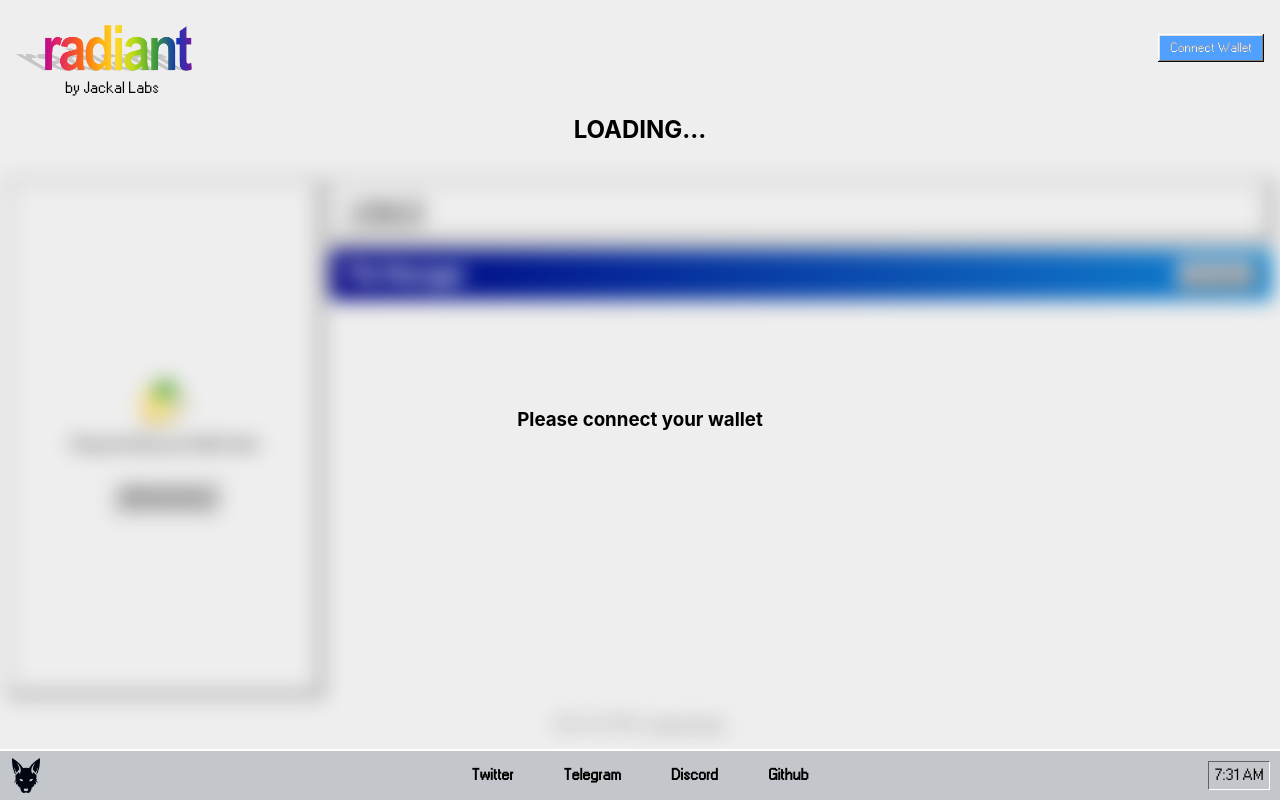
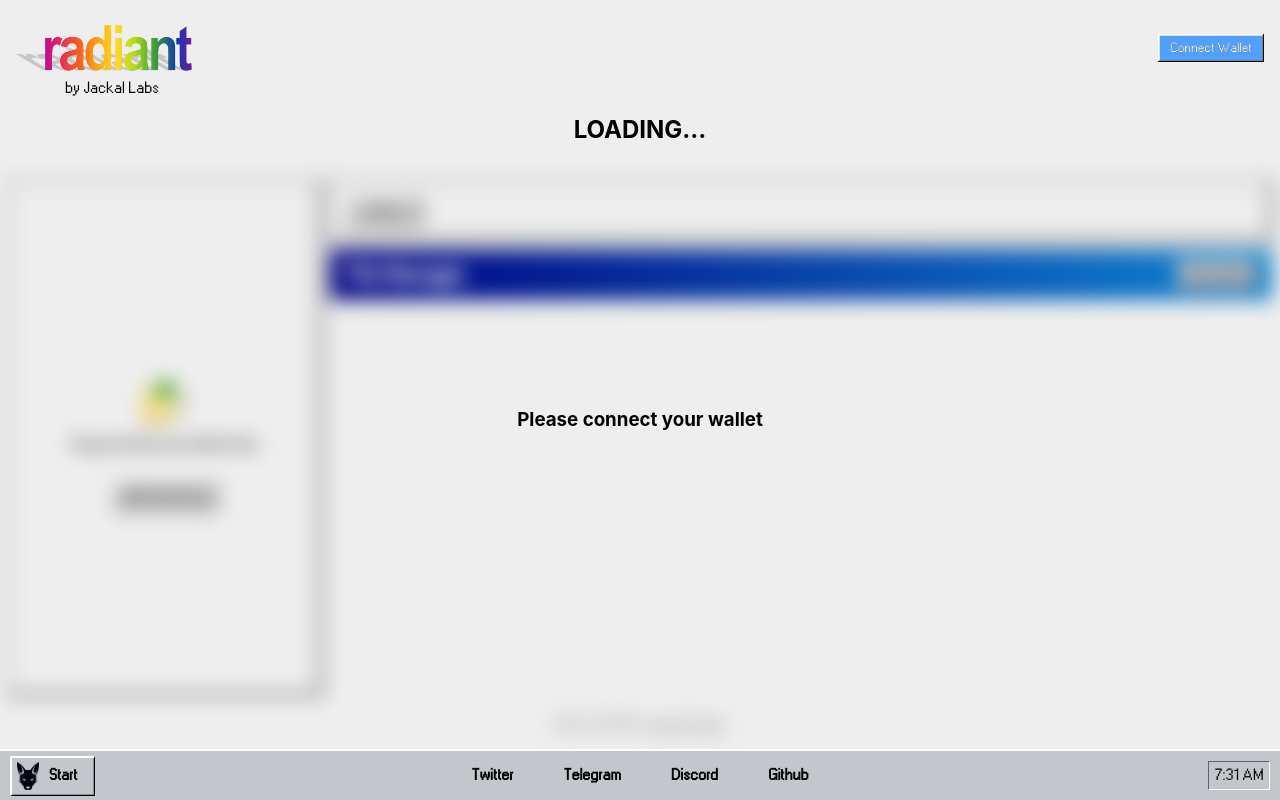
Before and after one commit to jtoba66/radiant-uploader, a React (Create React App) app: page / in a window 1280 px wide. Built offline with nearby package versions, Linux system fonts and the light colour scheme.

Commit message:
clean up footer

```diff
--- a/public/index.html
+++ b/public/index.html
@@ -7,7 +7,7 @@
     <meta name="theme-color" content="#000000" />
     <meta
       name="description"
-      content="Web site created using create-react-app"
+      content=""
     />
     <link rel="apple-touch-icon" href="%PUBLIC_URL%/logo192.png" />
     <!--
--- a/src/App.css
+++ b/src/App.css
@@ -10,12 +10,6 @@ html{
 }
 h1,p{
   margin: 10px;
-}
-
-#jkl_logo {
-  margin-top: auto;
-  margin-bottom: auto;
-  height: 100%;
 }
 
 .windows-font{
@@ -314,5 +308,20 @@ z-index: 1;
   border-width: 1px 1.5px 1.5px 1px;
   border-color: rgba(0, 0, 0, 0.5) rgb(255, 255, 255) rgb(255, 255, 255) rgba(0, 0, 0, 0.5);
   border-style: solid;
+}
 
+#jkl_logo {
+  margin-top: auto;
+  margin-bottom: auto;
+  height: 80%;
 }
+
+.start-btn {
+  box-shadow: rgb(255, 255, 255) 1px 1px 0px 1px inset, rgb(134, 138, 142) 0px 0px 0px 1px inset, rgb(0, 0, 0) 1px 1px 0px 0px;
+  border: none;
+  background: rgb(195, 199, 203);
+  width: 80px !important;
+  display: flex;
+  align-items: center;
+  justify-content: center;
+}
--- a/src/App.tsx
+++ b/src/App.tsx
@@ -2,12 +2,11 @@ import React, { useEffect, useRef, useMemo, ReactEventHandler } from "react"
 import { useState } from "react"
 import "./App.css"
 
-import Clock from "./components/Clock"
+import Footer from "./components/Footer"
 
 import loading_cat from "./assets/loading_cat.gif"
 import loading_cat_smol from "./assets/loading_cat_smol.gif"
 import official_logo from "./assets/radiant_official_logo.png"
-import jackal_logo from "./assets/Jackal_icon.png"
 import file_icon from "./assets/file.png"
 import upload_icon from "./assets/upload.png"
 import folder_icon from "./assets/folder_close.png"
@@ -437,7 +436,9 @@ function App() {
 				</div>
 			</div>
 			{loading && <h2>LOADING...</h2>}
-			{wallet == null && <h3 className="total-center">Please connect your wallet</h3>}
+			{wallet == null && (
+				<h3 className='total-center'>Please connect your wallet</h3>
+			)}
 			<div className={"main-body " + (wallet == null ? "blurry" : "")}>
 				{/* LEFT */}
 				<div
@@ -585,45 +586,19 @@ function App() {
 						))}
 					</div>
 				</div>
-				<p className="col-double windows-font" style={{ color: "gray" }}>Built with { "❤︎" }  by <a style={{ color: "gray" }} href="https://www.jackallabs.io/" target="_blank">Jackal Labs</a></p>
-			</div>
-
-			<div className='footer windows-font'>
-				<a href="https://www.youtube.com/watch?v=dQw4w9WgXcQ" target="_blank" style={{display: "flex", margin: "5px", marginLeft: "10px", padding: "2px", height: "35px", width: "min-content", cursor: "pointer"}}>
-					<img alt='Jackal Logo' id='jkl_logo' src={jackal_logo} />
-				</a>
-				<div>
+				<p className='col-double windows-font' style={{ color: "gray" }}>
+					Built with {"❤︎"} by{" "}
 					<a
-						href='https://twitter.com/Jackal_Protocol'
-						target='blank'
+						style={{ color: "gray" }}
+						href='https://www.jackallabs.io/'
+						target='_blank'
 						rel='noreferrer'
 					>
-						Twitter
+						Jackal Labs
 					</a>
-					<a
-						href='https://t.me/+rtuZnbTlHaIzNjVh'
-						target='blank'
-						rel='noreferrer'
-					>
-						Telegram
-					</a>
-					<a
-						href='https://discord.com/invite/5GKym3p6rj'
-						target='blank'
-						rel='noreferrer'
-					>
-						Discord
-					</a>
-					<a
-						href='https://github.com/JackalLabs/'
-						target='blank'
-						rel='noreferrer'
-					>
-						Github
-					</a>
-				</div>
-				<Clock />
+				</p>
 			</div>
+			<Footer />
 		</div>
 	)
 }
--- a/src/components/Clock.js
+++ b/src/components/Clock.js
@@ -34,7 +34,7 @@ export default function Clock() {
 
 	return (
 		<div>
-			<p className='clock'>{clock}</p>
+			<p className='clock'>{clock || "00:00"}</p>
 		</div>
 	)
 }
--- /dev/null
+++ b/src/components/Footer.js
@@ -0,0 +1,60 @@
+import React from "react"
+
+import Clock from "./Clock"
+import jackal_logo from "../assets/Jackal_icon.png"
+
+export default function Footer() {
+	return (
+		<div className='footer windows-font'>
+			<a
+				className='start-btn'
+				href='https://www.youtube.com/watch?v=dQw4w9WgXcQ'
+				target='_blank'
+				style={{
+					display: "flex",
+					margin: "5px",
+					marginLeft: "10px",
+					padding: "2px",
+					height: "35px",
+					width: "min-content",
+					cursor: "pointer"
+				}}
+				rel='noreferrer'
+			>
+				<img alt='Jackal Logo' id='jkl_logo' src={jackal_logo} />
+				<p>Start</p>
+			</a>
+			<div>
+				<a
+					href='https://twitter.com/Jackal_Protocol'
+					target='blank'
+					rel='noreferrer'
+				>
+					Twitter
+				</a>
+				<a
+					href='https://t.me/+rtuZnbTlHaIzNjVh'
+					target='blank'
+					rel='noreferrer'
+				>
+					Telegram
+				</a>
+				<a
+					href='https://discord.com/invite/5GKym3p6rj'
+					target='blank'
+					rel='noreferrer'
+				>
+					Discord
+				</a>
+				<a
+					href='https://github.com/JackalLabs/'
+					target='blank'
+					rel='noreferrer'
+				>
+					Github
+				</a>
+			</div>
+			<Clock />
+		</div>
+	)
+}
```
